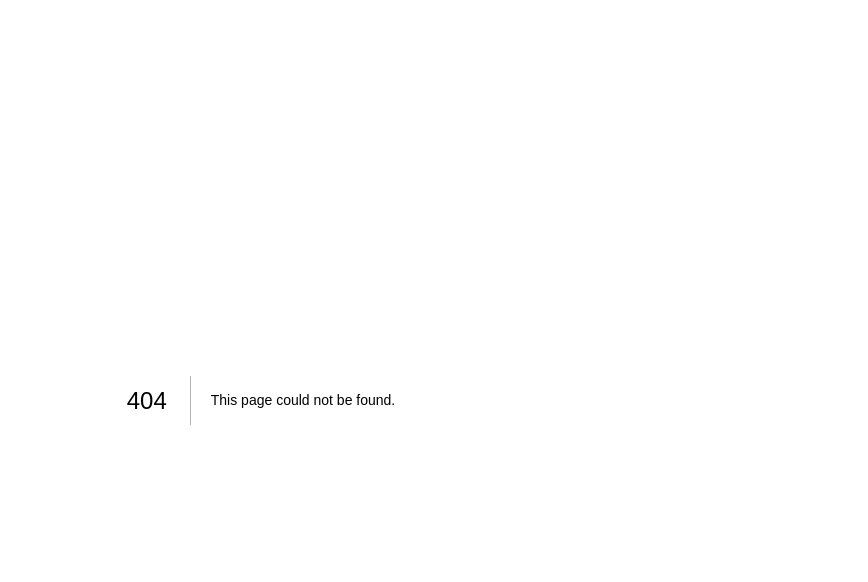
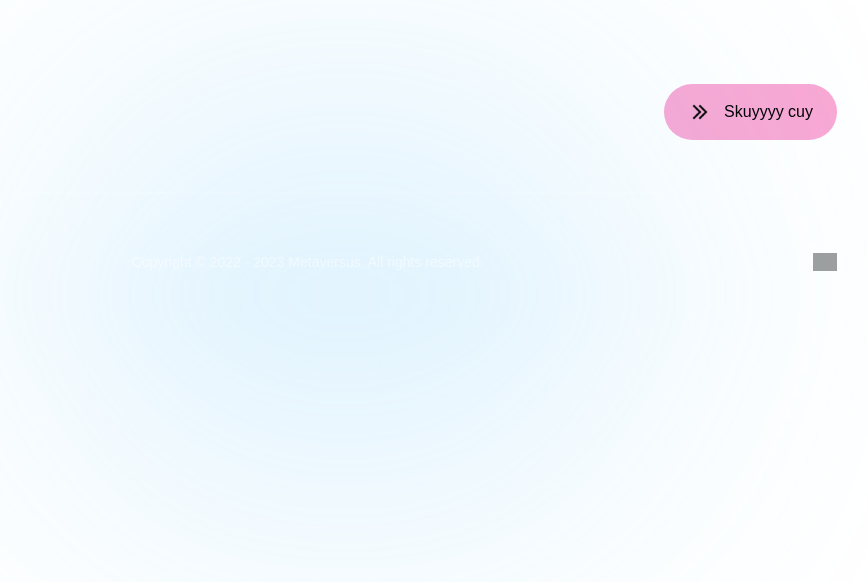
Before and after one commit to AfiqHaidar/noorple-hellofood, a Next.js app: page /components/Footer in a window 1280 px wide. Before the commit this address had no page. Shown: the top 582 px of the page, without its empty margins (379-1247 px from the left). Built offline with nearby package versions, Linux system fonts and the light colour scheme; grey boxes are pictures that could not be loaded.

Commit message:
creating footer

```diff
--- /dev/null
+++ b/src/pages/components/Footer.tsx
@@ -0,0 +1,68 @@
+import React, { useState } from 'react'
+import { motion } from 'framer-motion';
+import Construct from './Construct';
+
+export const footerVariants = {
+    hidden: {
+      opacity: 0,
+      y: 50,
+      transition: {
+        type: 'spring',
+        stiffness: 300,
+        damping: 140,
+      },
+    },
+    show: {
+      opacity: 1,
+      y: 0,
+      transition: {
+        type: 'spring',
+        stiffness: 80,
+        delay: 0.5,
+      },
+    },
+  };
+
+const Footer = () => {
+
+  const [warning, setWarning] = useState(false);
+  function toggle() {
+    setWarning(!warning);
+  }
+
+  return (
+    <motion.footer variants={footerVariants} initial="hidden" animate="show" className='sm:p-16 xs:p-8 px-6 py-8 relative'>
+        <div className='footer-gradient'/>
+
+        <div className='2xl:max-w-[1280px] w-full mx-auto flex flex-col gap-8'>
+            <div className='flex items-center justify-between flex-wrap gap-5'>
+                <h4 className='font-bold md:text-[64px] text-[44px] text-white'> whatca waitin for</h4>
+                <button type='button' className='flex items-center h-fit py-4 px-6 bg-pink-300 rounded-[32px] gap-[12px]'
+                onClick={toggle}>
+                    <img src="/right-arrow.png" alt="start" className='w-[24px] h-[24px] object-contain' />
+                    <span className='font-normal text-[16px] text-black'>Skuyyyy cuy</span>
+                    {warning && (<Construct/>)}
+                </button>
+        </div>
+
+        <div className='flex flex-col'>
+            <div className='mb-[50px] h-[2px] bg-white opacity-10'/>
+            <div className='flex items-center justify-between flex-wrap gap-4'>
+                <h4 className='font-extrabold text-[24px] text-white'>
+                    HelloFood
+                </h4>
+                <p className='font-normal text-[14px] text-white opacity-50'>
+                    Copyright © 2022 - 2023 Metaversus. All rights reserved.
+                </p>
+                <div className='flex gap-4'>
+                    <img src="right-arrow.png" alt="social" className='w-[24px] h-[24px] object-contain cursor-pointer' />
+                </div>
+            </div>
+        </div>
+
+        </div>
+    </motion.footer>
+  )
+}
+
+export default Footer
--- a/src/pages/components/Hero.tsx
+++ b/src/pages/components/Hero.tsx
@@ -1,4 +1,4 @@
-import React from 'react'
+import React, { useState } from 'react'
 'use client'
 import { motion } from 'framer-motion'
 import Link from 'next/link';
@@ -49,6 +49,7 @@ const textVariant = (delay:number) => ({
   });
 
 const Hero = () => {
+
   return (
     <section className='sm:py-16 xs:py-8 py-12 sm:pl-16 pl-6'>
         <motion.div variants={staggerContainer(1,1)} initial="hidden" whileInView="show" viewport={{ once: false, amount: 0.25}} className='2xl:max-w-[1280px] w-full mx-auto flex flex-col'>
--- a/src/pages/components/World.tsx
+++ b/src/pages/components/World.tsx
@@ -46,10 +46,13 @@ const World = () => {
 
           <motion.div variants={fadeIn('up', 'tween', 0.3, 1 )} className='relative max-w-[1280px] mt-[68px] flex w-full h-[550px]'>
 
-            <img src="/map.png" alt="map" className='w-full h-full object-fit'/>
+            <img src="/map.png" alt="map" className='w-full h-full object-contain'/>
 
-            <WorldCard id='menu-1' position='top-1/2 left-[20%]' imgUrl='/meal-vegan.jpg' active={active} handleClick={setactive}/>
-            <WorldCard id='menu-2' position='top-1/2 right-[45%]' imgUrl='/meal-vegan.jpg' active={active} handleClick={setactive}/>
+
+              <WorldCard id='menu-1' position='top-1/2 left-[20%]' imgUrl='/meal-vegan.jpg' active={active} handleClick={setactive}/>
+              <WorldCard id='menu-2' position='top-1/2 right-[45%]' imgUrl='/meal-vegan.jpg' active={active} handleClick={setactive}/>
+
+
 
           </motion.div>
 
--- a/src/pages/index.tsx
+++ b/src/pages/index.tsx
@@ -7,6 +7,7 @@ import Box from './components/Box'
 import Menu from './components/Menu'
 import Footer from './components/Footer'
 import World from './components/World'
+import Construct from './components/Construct'
 
 const inter = Inter({ subsets: ['latin'] })
 
@@ -30,6 +31,7 @@ export default function Home() {
          <Menu/>
          <World/>
          <Footer/>
+
         </div>
       </main>
     </>
--- a/src/styles/globals.css
+++ b/src/styles/globals.css
@@ -1,6 +1,8 @@
 @tailwind base;
 @tailwind components;
 @tailwind utilities;
+
+
 
 * {
   margin: 0;
@@ -40,3 +42,14 @@
     -webkit-backdrop-filter: blur(4px);
     border: 1px solid rgba(255, 255, 255, 0.18);
   }
+
+  .footer-gradient {
+    position: absolute;
+    width: 500px;
+    height: 100px;
+    left: 37%;
+    bottom: 0;
+
+    background: #65c4fa;
+    filter: blur(150px);
+  }
```
